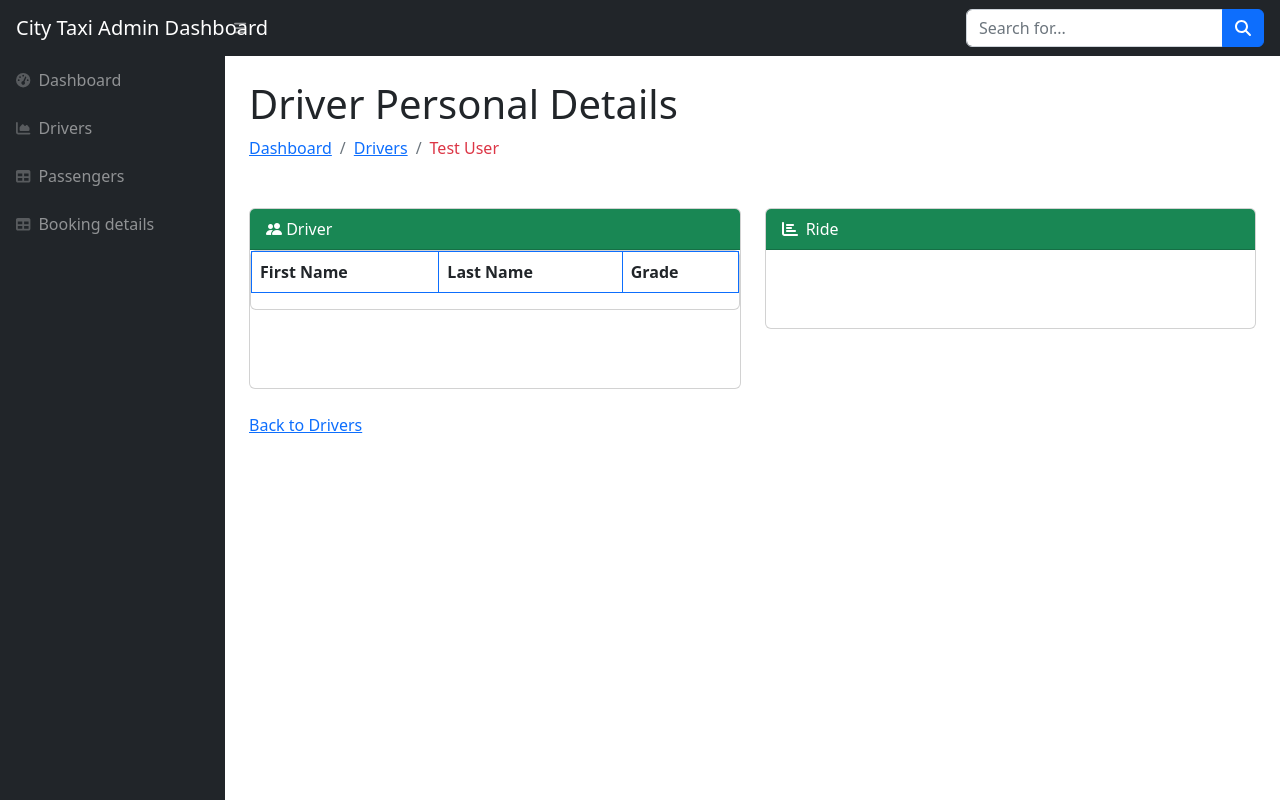
After one commit to PUVIshiyan/taxiService, a Laravel app: page /drivers/1 in a window 1280 px wide. The commit adds this page. Run offline with Laravel 12, Linux system fonts and the light colour scheme; data comes from the database, SQL or seed files in the repository; tables that the repository leaves empty hold one stand-in row (values such as "Sample post"); lists and menus that the app fills with data are empty; style sheets or scripts are compiled from the project's sources; some libraries are stand-ins or nearby versions.

Commit message:
driver index , show created

```diff
--- a/app/Http/Controllers/DriverController.php
+++ b/app/Http/Controllers/DriverController.php
@@ -2,6 +2,7 @@
 
 namespace App\Http\Controllers;
 
+use App\Models\Driver;
 use Illuminate\Http\Request;
 
 class DriverController extends Controller
@@ -11,7 +12,8 @@ class DriverController extends Controller
      */
     public function index()
     {
-        //
+        $drivers=Driver::all();
+        return view('driver.index',compact('drivers'));
     }
 
     /**
@@ -19,7 +21,7 @@ class DriverController extends Controller
      */
     public function create()
     {
-        //
+
     }
 
     /**
@@ -35,7 +37,8 @@ class DriverController extends Controller
      */
     public function show(string $id)
     {
-        //
+        $driver=Driver::find($id);
+        return view('driver.show',compact('driver'));
     }
 
     /**
@@ -59,6 +62,8 @@ class DriverController extends Controller
      */
     public function destroy(string $id)
     {
-        //
+        $driver=Driver::find($id);
+        $driver->delete();
+        return redirect('drivers');
     }
 }
--- a/app/Models/Driver.php
+++ b/app/Models/Driver.php
@@ -8,4 +8,8 @@ use Illuminate\Database\Eloquent\Model;
 class Driver extends Model
 {
     use HasFactory;
+
+    public function user(){
+        return $this->belongsTo(User::class);
+    }
 }
--- a/app/Models/User.php
+++ b/app/Models/User.php
@@ -44,4 +44,8 @@ class User extends Authenticatable
             'password' => 'hashed',
         ];
     }
+
+    public function Drivers(){
+        return $this->hasMany(Driver::class);
+    }
 }
--- a/resources/views/components/dev.blade.php
+++ b/resources/views/components/dev.blade.php
@@ -77,7 +77,7 @@
                         </nav>
                     </div> --}}
                     {{-- <div class="sb-sidenav-menu-heading">Addons</div> --}}
-                    <a class="nav-link" href="{{url('subjects')}}">
+                    <a class="nav-link" href="{{url('drivers')}}">
                         <div class="sb-nav-link-icon"><i class="fas fa-chart-area"></i></div>
                         Drivers
                     </a>
--- /dev/null
+++ b/resources/views/driver/show.blade.php
@@ -0,0 +1,64 @@
+<x-layout>
+    <div>
+        <x-dev/>
+        <div id="layoutSidenav_content">
+            <main>
+                <div class="container-fluid px-4">
+                    <h1 class="mt-4">Driver Personal Details</h1>
+                    <ol class="breadcrumb mb-4">
+                        <li class="breadcrumb-item"><a href="{{url('/')}}">Dashboard</a></li>
+                        <li class="breadcrumb-item"><a href="{{url('/drivers')}}">Drivers</a> </li>
+                        <li class=" breadcrumb-item  active text-danger  "> {{$driver->user->name}}  </li>
+
+                    </ol>
+                    <img src="" alt="" class="rounded-circle">
+                    <div class="row">
+                        <div class="col-xl-6">
+                            <div class="card mb-4">
+                                <div class="card-header bg-success text-white">
+                                    <i class="bi bi-people-fill"></i>
+                                    Driver
+                                </div>
+                                <div class="card">
+                                <table class="table table-bordered border-primary">
+                                    <tr>
+                                        <th>First Name</th>
+                                        <th>Last Name</th>
+                                        <th>Grade</th>
+                                    </tr>
+                                    <tr>
+                                        {{-- <td>{{$student->first_name}}</td> --}}
+                                        {{-- <td>{{$student->last_name}}</td> --}}
+                                        {{-- <td><a href="{{url("grades/$student->grade_id")}}">{{$student->grade->grade_name}}</a></td> --}}
+                                    </tr>
+                                </table>
+                                </div>
+                                <div class="card-body"><canvas id="myAreaChart" width="100%" height="40"></canvas></div>
+                            </div>
+                        </div>
+                        <div class="col-xl-6">
+                            <div class="card mb-4">
+                                <div class="card-header bg-success text-white">
+                                    <i class="fas fa-chart-bar me-1"></i>
+                                    Ride
+                                </div>
+                                {{-- <table border="1">
+                                    <tr>
+                                        <th>Subject Name</th>
+                                    </tr>
+                                    @foreach ($student->subjects as $subject)
+                                    <tr>
+                                        <td><a href="{{url("subjects/$subject->id")}}">{{$subject->subject_name}}</a></td>
+                                    </tr>
+                                    @endforeach
+                                </table> --}}
+                                <div class="card-body"><canvas id="myBarChart" width="100%" height="40"></canvas></div>
+                            </div>
+                        </div>
+                    </div>
+                    <a href="/drivers">Back to Drivers</a>
+                </div>
+            </div>
+            </main>
+
+</x-layout>
--- a/routes/web.php
+++ b/routes/web.php
@@ -1,7 +1,10 @@
 <?php
+
+use App\Http\Controllers\DriverController;
 use App\Http\Controllers\GradeController;
 use App\Http\Controllers\StudentController;
 use App\Http\Controllers\SubjectController;
+use App\Models\Driver;
 use App\Models\Grade;
 use App\Models\Student;
 use App\Models\Subject;
@@ -116,3 +119,19 @@ Route::get('/', function () {
 // Route::resource('students',StudentController::class);
 // Route::resource('subjects',SubjectController::class);
 // Route::resource('grades',GradeController::class);
+
+
+
+
+
+
+
+
+
+
+
+
+
+
+
+Route::resource('drivers',DriverController::class);
```
Also changed, not shown: resources/views/driver/index.blade.php (added, +58 -0 lines), resources/views/driver/create.blade.php (added), resources/views/driver/edit.blade.php (added).
